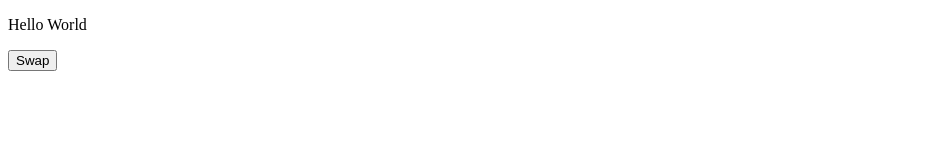
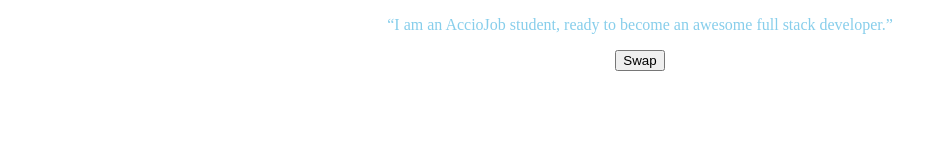
Before and after one commit to acciojob/dark-theme-dhanvantichelani22, a website: page main.html in a window 1280 px wide. Shown: the whole page, without its empty margins (0-947 px from the left). Drawn offline with Linux system fonts and the light colour scheme.

Commit message:
created a submission

```diff
--- a/main.html
+++ b/main.html
@@ -7,12 +7,14 @@
     <link rel="stylesheet" href="styles.css">
   </head>
   <body>
-    <main>
+    <main id="app" class="day">
       <!-- html markup here -->
+      <div id="app" class="day">
       <p id="ptag">
-        Hello World
+        “I am an AccioJob student, ready to become an awesome full stack developer.”
       </p>
-      <button>Swap</button>
+      <button id="swap" class="button_night">Swap</button>
+		</div>
     </main>
     <script src="./script.js"></script>
   </body>
--- a/script.js
+++ b/script.js
@@ -1 +1,4 @@
 //your code here
+function swapTheme(){
+
+}
--- a/styles.css
+++ b/styles.css
@@ -1,5 +1,7 @@
 #app{
   height:90vh;
+	text-align:center;
+	color:skyblue;
 }
 .night{
   background-color: black;
@@ -8,9 +10,8 @@
 
 #swap{
   outline:0;
+
 }
-
-.button_night{
-  background-color:blue;
-  color:white;
+div:hover{
+	background-color:black;
 }
```
